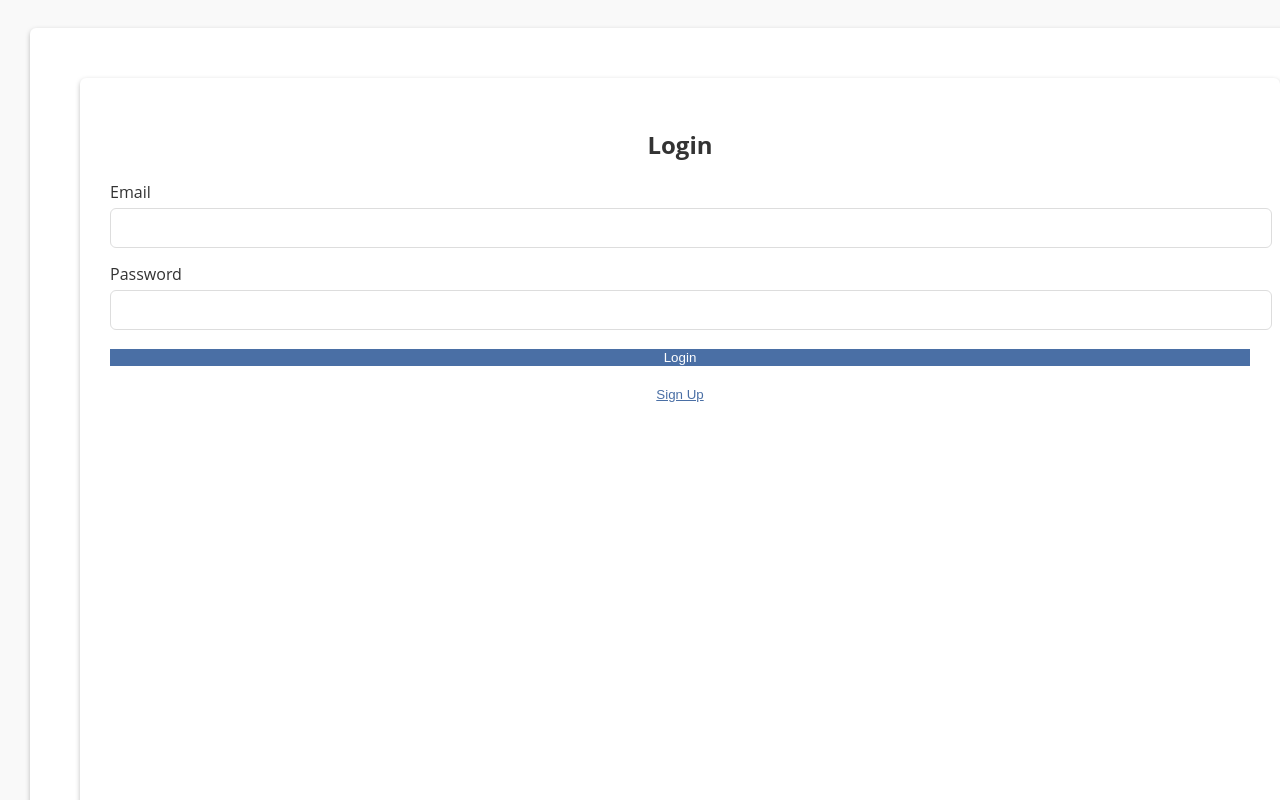
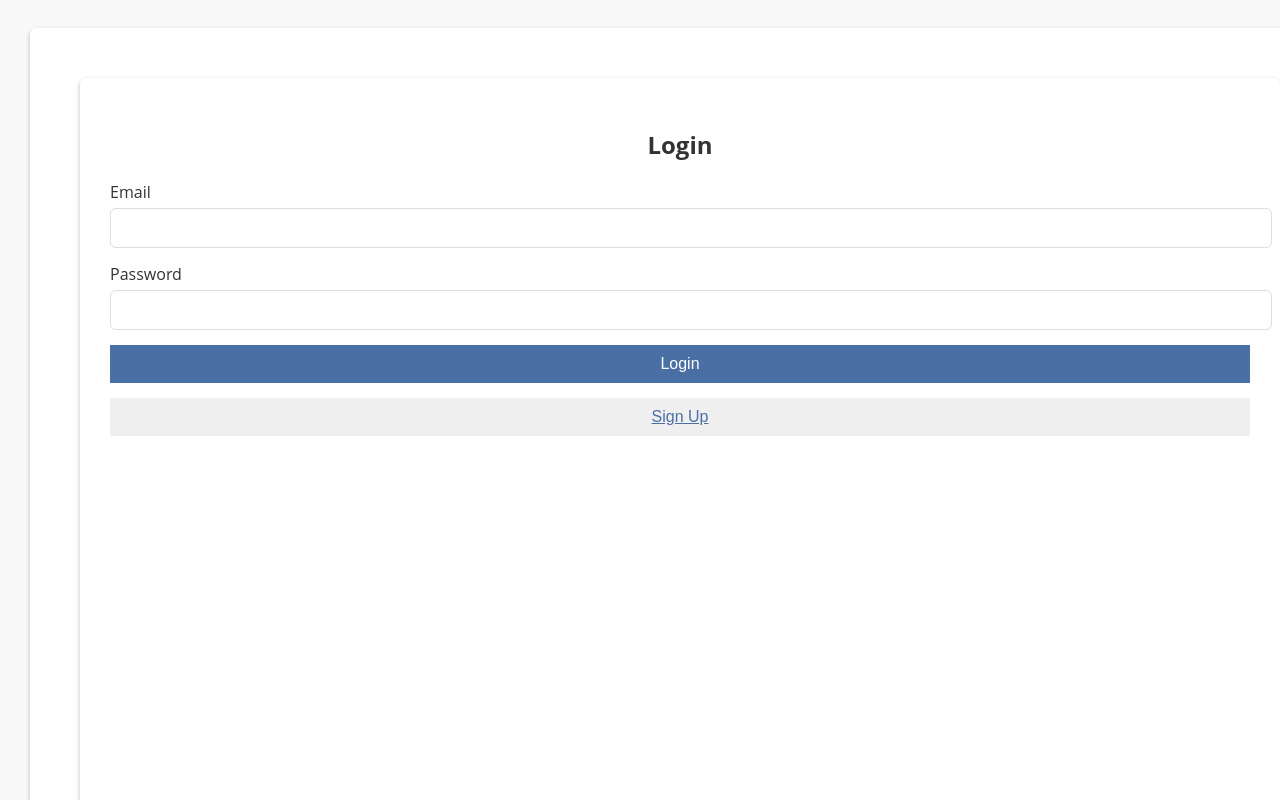
Before and after one commit to 2018shmn/address-book, a Next.js app: page / in a window 1280 px wide. Shown: the top 800 px of the page. Built offline with nearby package versions, Linux system fonts and the light colour scheme; no server answers.

Commit message:
login form additions

```diff
--- a/app/components/LoginForm.jsx
+++ b/app/components/LoginForm.jsx
@@ -4,6 +4,7 @@ const LoginForm = ({onLogin, onSignup}) => {
     const [isLogin, setIsLogin] = useState(true);
     const [email, setEmail] = useState('');
     const [password, setPassword] = useState('');
+    const [error, setError] = useState(null);
     const [isLoading, setIsLoading] = useState(false);
 
     const handleSubmit = async (e) => {
@@ -23,28 +24,36 @@ const LoginForm = ({onLogin, onSignup}) => {
                 case 'auth/invalid-credential':
                 case 'auth/wrong-password':
                 case 'auth/user-not-found':
-                    alert('Invalid email or password');
+                    setError('Invalid email or password.');
                     break;
                 case 'auth/email-already-in-use':
-                    alert('Email is already in use');
+                    setError('Email is already in use.');
                     break;
                 case 'auth/weak-password':
-                    alert('Password should be at least 6 characters');
+                    setError('Password should be at least 6 characters.');
                     break;
                 case 'auth/invalid-email':
-                    alert('Invalid email address');
+                    setError('Invalid email address.');
                     break;
                 default:
-                    alert('An error occurred. Please try again.');
+                    setError('An error occurred.');
             }
         }
-        setIsLoading(false);
+        finally {
+            setIsLoading(false);
+        }
     };
 
     return (
         <div className="login-container">
             <div className ="login-form">
                 <h2>{isLogin ? 'Login' : 'Create Account'}</h2>
+
+                {error && (
+                    <div className="error">
+                        <h2>{error} Please try again. </h2>
+                    </div>
+                )}
 
                 <form onSubmit={handleSubmit}>
                     <div className="form-group">
@@ -61,13 +70,13 @@ const LoginForm = ({onLogin, onSignup}) => {
                         <input
                         type="password"
                         value={password}
-                        onChange={(e) => setPassword(e.target.value)}
+                        onChange={(e) => {setPassword(e.target.value); if(error) setError(null);}}
                         required/>
                     </div>
 
                     <button
                     type="submit"
-                    className="button-submit"
+                    className="button-form-submit"
                     disabled={isLoading}>
                         {isLoading ? 'Processing...' : isLogin ? 'Login' : 'Sign Up'}
                     </button>
@@ -75,8 +84,9 @@ const LoginForm = ({onLogin, onSignup}) => {
 
                 <div className = "form-switch">
                     <button
+                    className="button-form-switch"
                     type="button"
-                    onClick={() => setIsLogin(!isLogin)}>
+                    onClick={() => {setIsLogin(!isLogin); setError(null)}}>
                         {isLogin ? 'Sign Up' : 'Login'}
                     </button>
                 </div>
--- a/app/page.js
+++ b/app/page.js
@@ -197,23 +197,11 @@ export default function Home() {
     }
 
     const handleLogin = async (email, password) => {
-        try {
-            await signInWithEmailAndPassword(auth, email, password);
-        }
-        catch (error) {
-            console.error("Error logging in:", error);
-            alert("Error logging in. Please try again.");
-        }
+        await signInWithEmailAndPassword(auth, email, password);
     }
 
     const handleSignup = async (email, password) => {
-        try {
-            await createUserWithEmailAndPassword(auth, email, password);
-        }
-        catch (error) {
-            console.error("Error signing up:", error);
-            alert("Error signing up. Please try again.");
-        }
+        await createUserWithEmailAndPassword(auth, email, password);
     }
 
     const handleLogout = async () => {
--- a/app/styles/globals.css
+++ b/app/styles/globals.css
@@ -101,6 +101,17 @@ body {
   color: var(--primary);
 }
 
+.error {
+  background-color: white;
+  border: var(--delete-color);
+  color: var(--delete-color);
+  padding: 12px 16px;
+  margin-bottom: 20px;
+  border-radius: var(--radius);
+  text-align: center;
+  font-size: 0.95rem;
+}
+
 /*Header*/
 .app-header {
   padding: 15px 25px;
@@ -140,14 +151,6 @@ body {
   text-align: center;
 }
 
-.form-switch button {
-  background: none;
-  border: none;
-  color: var(--primary);
-  text-decoration: underline;
-  cursor: pointer;
-}
-
 /* Buttons */
 .button {
   border: 1px solid white;
@@ -156,6 +159,39 @@ body {
   cursor: pointer;
   transition: all 0.2s;
   font-size: 1rem;
+}
+
+.button-form-submit {
+  width: 100%;
+  padding-top: 10px;
+  padding-bottom: 10px;
+  font-size: 16px;
+  background-color: var(--primary);
+  color: white;
+  border: none;
+}
+
+.button-form-submit:hover {
+  background-color: var(--primary-transparent);
+}
+
+.button-form-submit:disabled {
+  background-color: var(--gray-dark);
+  cursor: not-allowed;
+}
+
+.button-form-switch {
+  padding-top: 10px;
+  padding-bottom: 10px;
+  font-size: 16px;
+  border: none;
+  width: 100%;
+  color: var(--primary);
+  text-decoration: underline;
+}
+
+.button-form-switch:hover {
+  background-color: var(--primary-transparent);
 }
 
 .button-filter {
@@ -187,22 +223,6 @@ body {
 
 .button-logout:hover {
   background-color: rgba(255, 255, 255, 0.1);
-}
-
-.button-submit {
-  width: 100%;
-  background-color: var(--primary);
-  color: white;
-  border: none;
-}
-
-.button-submit:hover {
-  background-color: var(--primary-transparent);
-}
-
-.button-submit:disabled {
-  background-color: var(--gray-dark);
-  cursor: not-allowed;
 }
 
 .button-add {
```
